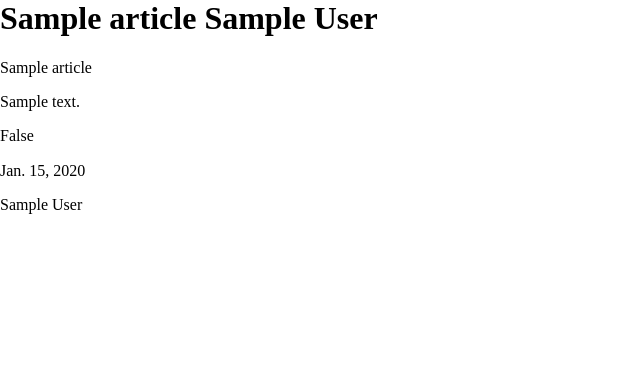
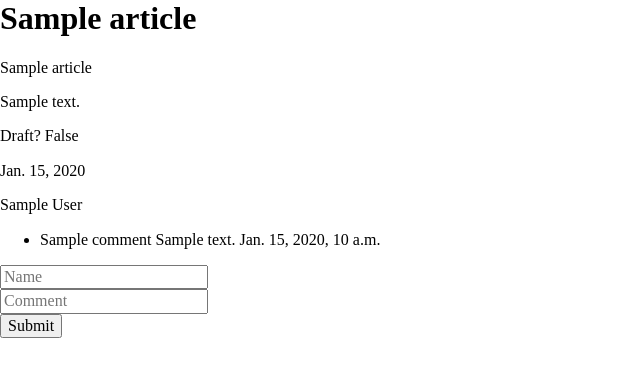
Before and after one commit to mtgjarvis/django_blog_part_1_july25, a Django app: page /home/1/ in a window 1280 px wide. Shown: the part 21-398 px from the top of the page, without its empty margins (0-640 px from the left). Run offline with Django 3.2, Linux system fonts and the light colour scheme; tables that the repository leaves empty hold one stand-in row (values such as "Sample post").

Commit message:
completed but still needs styling and stretch goals

```diff
--- a/blog/admin.py
+++ b/blog/admin.py
@@ -1,5 +1,5 @@
 from django.contrib import admin
-from blog.models import Article
+from blog.models import Article, Comment
 
 admin.site.register(Article)
-# admin.site.register(Topic)
+admin.site.register(Comment)
--- a/blog/models.py
+++ b/blog/models.py
@@ -10,9 +10,16 @@ class Article(models.Model):
     author = models.CharField(max_length=255)
 
     def __str__(self):
-        return f"{self.title} {self.author}"
+        return f"{self.title}"
 
 
 class ArticleForm(ModelForm):
     model = Article
     fields = ['title', 'body', 'draft', 'published_date', 'author']
+
+
+class Comment(models.Model):
+    name = models.CharField(max_length=255)
+    created_at = models.DateTimeField(auto_now_add=True)
+    message = models.TextField(null=True)
+    article = models.ForeignKey(Article, on_delete=models.CASCADE, related_name='comments')
--- a/blog/templates/form.html
+++ b/blog/templates/form.html
@@ -7,4 +7,8 @@
 
     {{ form.as_p }}
 
+    <div>
+        <input type="text" name="comment" value="save">
+    </div>
+
 </form>
--- a/blog/templates/show.html
+++ b/blog/templates/show.html
@@ -8,10 +8,29 @@
 
     <p>{{ article.body }}</p>
 
-    <p>{{ article.draft }}</p>
+    <p>Draft? {{ article.draft }}</p>
 
     <p>{{ article.published_date }}</p>
 
     <p>{{ article.author }}</p>
+    <ul>
+        {% for comment in article.comments.all %}
+            <li>
+                {{ comment.name }}
+                {{ comment.message }}
+                {{ comment.created_at }}
+            </li>
+        {% endfor %}
+    </ul>
+
+    <form action="{% url 'create_comment' %}" method="POST">
+    {% csrf_token %}
+        <input type="hidden" name="article" value="{{ article.pk }}">
+    <input type="text" name="name" placeholder="Name"><br>
+    <input type="text" name="message" placeholder="Comment"><br>
+    <input type="submit" value="Submit">
+
+</form>
+
 
 {% endblock %}
--- a/blog/urls.py
+++ b/blog/urls.py
@@ -22,6 +22,7 @@ urlpatterns = [
     path('admin/', admin.site.urls),
     path('', views.root),
     path('home/', views.home_page),
-    path('home/<int:id>/', views.show)
+    path('home/<int:id>/', views.show),
+    path('comments/new', views.create_comment, name='create_comment'),
     # path('home/<int:id>', post_show, name='post_details'),
 ]
--- a/blog/views.py
+++ b/blog/views.py
@@ -1,7 +1,7 @@
 from datetime import datetime
 from django.http import HttpResponse, HttpResponseRedirect
 from django.shortcuts import render
-from blog.models import Article, ArticleForm
+from blog.models import Article, ArticleForm, Comment
 
 
 def root(request):
@@ -9,7 +9,7 @@ def root(request):
 
 
 # def create(request):
-#     form = Article.objects.get(pk=id)
+#     form = ArticleForm()
 #     form.save()
 #     return HttpResponseRedirect("/home")
 
@@ -26,6 +26,14 @@ def show(request, id):
     context = {"article": article}
     return render(request, "show.html", context)
 
+def create_comment(request):
+    article_id = request.POST['article']
+    article = Article.objects.filter(id=article_id).first()
+    name = request.POST['name']
+    message = request.POST['message']
+    new_comment = Comment(article=article, name=name, message=message)
+    new_comment.save()
+    return HttpResponseRedirect(f'/home/{article_id}')
 
 # def post_show(request):
 #     article = Article.objects.get(pk=id)
```
Also changed, not shown: blog/migrations/0003_article_comment.py (added), blog/migrations/0004_auto_20190731_2041.py (added).
